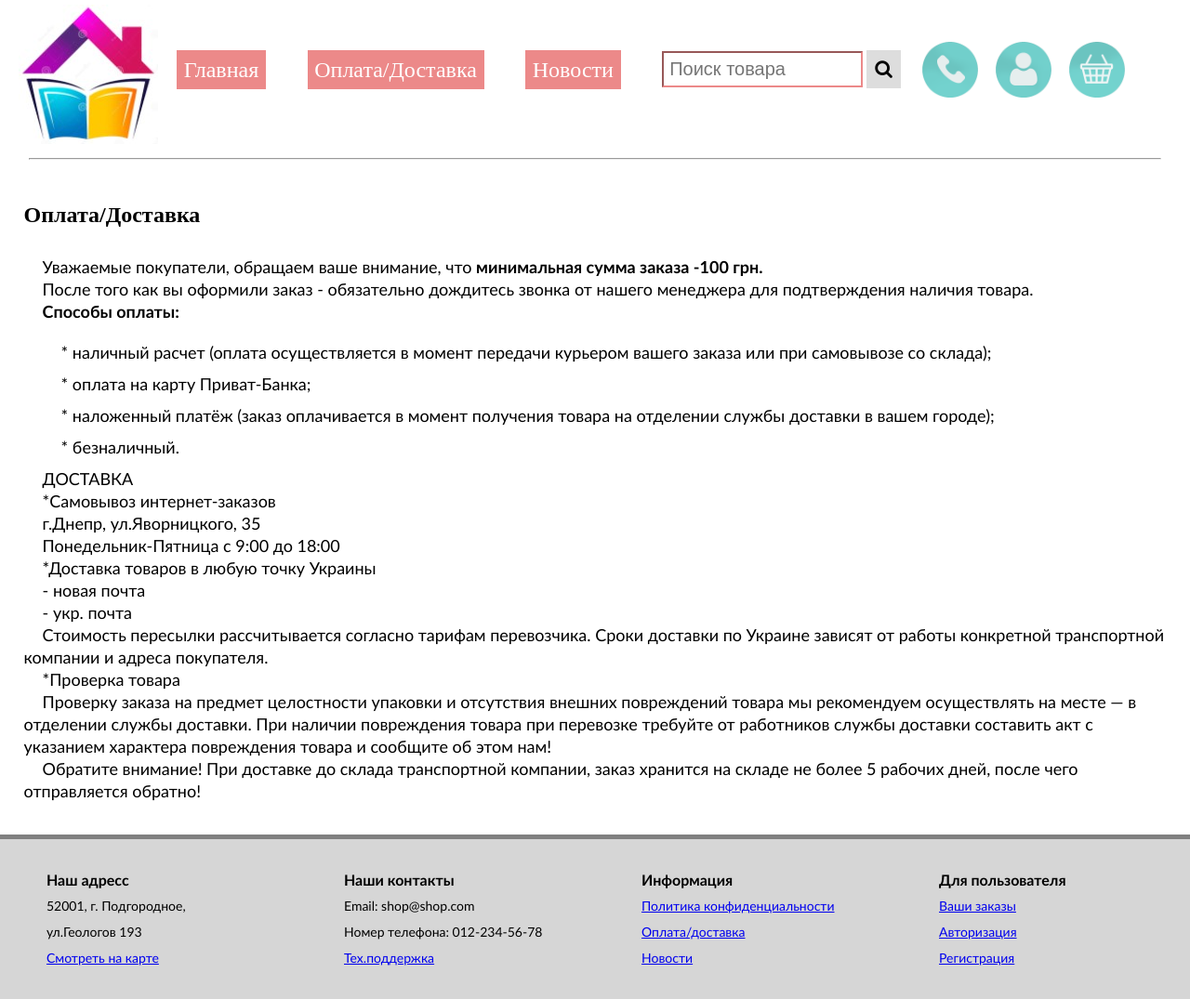
After one commit to Vlad-Magdysh/Online_store, a Flask app: page /delivery-info in a window 1280 px wide. The commit adds this page. Shown: the whole page at 93% size. Run offline with Flask 2, Linux system fonts and the light colour scheme.

Commit message:
Addapted teplates: main, delivery_info and news. Installed connections to db. Tested news template.

```diff
--- a/app.py
+++ b/app.py
@@ -1,11 +1,70 @@
-from flask import Flask
+from flask import Flask, render_template, g
 import sqlite3 as sq
+
+DATABASE = 'production.sqlite'
+DEBUG = True
+SECRET_KEY = b'\xa7\xf9\x85\xac \x85\xccL\xeb\xb8\xcd\xcb\xe7Ey\xeb\xc1\xa2~E'
+
 app = Flask(__name__)
+app.config.from_object(__name__)
+
+
+def dict_factory(cursor, row):
+    """
+    Format sqlite row to dictionary
+    :param cursor: cursor for the connection to sqlite database
+    :param row: sqlite row
+    :return: Dictionary representation of a row
+    """
+    items = {}
+    for idx, col in enumerate(cursor.description):
+        items[col[0]] = row[idx]
+    return items
+
+
+def get_db():
+    """
+    Return the connection if it exists in the application context,
+    else - connects to the database, writes to application context and then return connection
+    :return: Connection - SQLite database connection object
+    """
+    if not hasattr(g, 'sqlite_db'):
+        g.sqlite_db = sq.connect(app.config['DATABASE'])
+        g.sqlite_db.row_factory = dict_factory
+    return g.sqlite_db
+
+
+@app.teardown_appcontext
+def close_db(self):
+    """
+    When the application context dies - close the connection to the database if it exist.
+    (usually at the end of the request)
+    :return: None
+    """
+    if hasattr(g, 'sqlite_db'):
+        g.sqlite_db.close()
 
 
 @app.route('/')
-def hello_world():
-    return 'Hello World!'
+def main_app():
+    return render_template('main.html')
+
+
+@app.route('/delivery-info')
+def delivery_info():
+    return render_template('delivery_info.html')
+
+
+@app.route('/news')
+def news():
+    query = """
+    SELECT title, image, date, description
+    FROM news
+    """
+    db_cursor = get_db().cursor()
+    db_cursor.execute(query)
+    posts = db_cursor.fetchall()
+    return render_template('news.html', posts=posts)
 
 
 if __name__ == '__main__':
--- /dev/null
+++ b/static/css/base_styles.css
@@ -0,0 +1,216 @@
+
+*{
+	margin:0;
+	padding:0;
+}
+
+hr{
+	margin: 0 auto;
+	width:95%;
+	margin-bottom: 20px;
+}
+
+
+a:hover{
+	cursor:pointer;
+}
+
+/* Header */
+
+header{
+	width: 99%;
+	display: inline-flex;
+	justify-content: space-between;
+	align-items: center;
+	flex-wrap: nowrap;
+		min-height: 160px;
+}
+
+.top-nav{
+	width: 80%;
+	max-width: 850px;
+	margin-left: 20px;
+	display: inline-flex;
+	flex-wrap: wrap;
+	flex-direction: row;
+	justify-content: space-between;
+}
+
+.guide{
+	display: block;
+	margin-bottom: 10px;
+	margin-right: 5px;
+	max-height: 28px;
+	text-align:center;
+	font-size: 24px;
+	text-decoration: none;
+	background:#EC8989;
+	padding: 0.6vw;
+	color:white;
+	transition: all .3s ease-out;
+}
+
+.guide:hover{
+	background-color: IndianRed;
+}
+
+#logout{
+	display: none;
+	border: none;
+	margin-bottom: 10px;
+	margin-right: 5px;
+	max-height: 45px;
+	line-height: 48px;
+	text-align:center;
+	font-size: 24px;
+	text-decoration: none;
+	background:#18E6CFFF;
+	width: 90px;
+	color:white;
+	transition: all .3s ease-out;
+}
+
+#logout:hover{
+	background-color: #39C594FF;
+}
+
+.search{
+	display:block;
+	width: 280px;
+}
+
+.search input[type=text]{
+	width: 200px;
+  	padding: 6px;
+  	font-size: 20px;
+  	border-color: #EC8989;
+}
+
+.search button{
+	padding: 9px;
+  	margin-right: 16px;
+  	background: #ddd;
+  	font-size: 20px;
+  	border: none;
+  	cursor: pointer;
+}
+
+.search button:hover{
+	background: #ccc;
+}
+
+.school-shelf{
+	min-width: 150px;
+	margin-left: 20px;
+	display:block;
+	width: 150px;
+	height: 150px;
+	background-repeat: no-repeat;
+	background-size: cover;
+	background-position: center;
+	background-image:url(images/header/shop-icon150.jpg);
+}
+
+.users-icons{
+	display: inline-block;
+	width: 275px;
+	height: 80px;
+	margin-bottom: 20px;
+}
+
+.figure-icons{
+	height: 80px;
+	width: 275px;
+	margin: 0;
+}
+
+.figure-icons a{
+	display:inline-block;
+  	margin-top:15px;
+  	margin-right: 15px;
+  	transition: all 0.2s ease-out;
+}
+
+.figure-icons a:hover{
+	transform: rotate(15deg);
+}
+
+.figure-icons img{
+	float: right;
+	width: 60px;
+}
+
+/*Main*/
+.block-title{
+	font-family: "Font-Awesome", "Trebuchet MS", "Lucida Sans";
+	max-width: 360px;
+	padding: 10px 20px;
+	background-color: #90806A;
+	color: white;
+	margin: 0 auto;
+	text-align: center;
+	border-radius: 8px;
+	border-bottom: 5px solid grey;
+}
+
+/*Footer*/
+footer{
+	border-top: 5px solid grey;
+	width: 100%;
+	background-color: #D6D6D6FF;
+	text-align: center;
+	display: flex;
+	justify-content: space-around;
+	flex-wrap: wrap;
+	flex-direction: row;
+	font-size: 14px;
+	font-family: "Font-Awesome", "Trebuchet MS", "Lucida Sans";
+		list-style: none;
+	text-align: left;
+	line-height: 28px;
+}
+
+.footer-block{
+	width: 220px;
+	margin: 30px 10px;
+}
+
+.footer-category{
+	font-size: 16px;
+	font-weight: bold;
+}
+
+.footer-link{
+	display: list-item;
+}
+
+.footer-link:hover{
+	color:#1F62DFFF;
+}
+
+.footer-text{
+	display: list-item;
+}
+
+
+
+@media screen and (max-width: 700px){
+
+.school-shelf{
+	display: none;
+}
+
+.advantages{
+	justify-content: space-around;
+}
+
+}
+
+@media screen and (max-width: 600px){
+
+.link-icon img{
+	height: 50px;
+	width: 50px;
+}
+
+}
--- /dev/null
+++ b/static/css/delivery_styles.css
@@ -0,0 +1,29 @@
+
+.text-design{
+	font: 18px "Trebuchet MS", "Lucida Sans";
+	line-height: 24px;
+	text-indent: 20px;
+}
+
+.text-title{
+	font: 24px "Trebuchet MS", "Lucida Sans";
+	line-height: 50px;
+	font-weight: 800;
+	margin-top: 10px;
+}
+
+.delivery-container{
+	margin: 10px auto;
+	padding: 2%;
+}
+
+.delivery-list
+{
+	padding-top: 20px;
+	padding-left: 20px;
+}
+
+.delivery-list li{
+	list-style: none;
+	padding-bottom: 10px;
+}
--- /dev/null
+++ b/templates/base.html
@@ -0,0 +1,95 @@
+<!DOCTYPE html>
+<html lang="en">
+<head>
+	<title>Main_page</title>
+	<meta charset="UTF-8">
+	<meta name="main_page" content="School">
+    <meta name="viewport" content="width=device-width, initial-scale=1.0">
+	<link rel="stylesheet" href="https://cdnjs.cloudflare.com/ajax/libs/font-awesome/4.7.0/css/font-awesome.min.css">
+	<link rel="stylesheet" href="static/css/base_styles.css">
+    {% block styles %} {% endblock %}
+        <script type="text/javascript">
+            function user_background()
+            {
+                if (sessionStorage.getItem('logged_in'))
+                {
+                    document.getElementById('logout').style.display = 'block';
+                    document.body.style.background = '#F4C00A22';
+                }
+            }
+            function logout()
+            {
+                document.getElementById('logout').style.display = 'none';
+                document.body.style.background = 'white';
+                sessionStorage.removeItem('logged_in');
+            }
+            window.onload = user_background;
+        </script>
+     </head>
+
+<body scroll = "yes" onLoad="user_background()">
+
+    <header>
+        <div title = "Школьная полка" class = "school-shelf"><!--Not empty block--></div>
+        <nav class="top-nav">
+            <a href="/" class="guide">Главная</a>
+            <a href="/delivery-info" class="guide">Оплата/Доставка</a>
+            <a href="/news" class="guide">Новости</a>
+            <button type="button" id="logout" onclick="logout()">Выйти</button>
+			<form action="" class="search">
+				<input type="text" value autocomplete="off" placeholder="Поиск товара">
+				<button type="submit" value = "Поиск"><i class="fa fa-search"></i></button>
+		</form>
+		</nav>
+		<div class="users-icons">
+			<figure class = "figure-icons">
+                <a href="Contacts.html" class = "link-icon">
+                    <img src="static/css/images/header/phone-icon.png" alt="">
+                </a>
+				<a href="Registration_page.html" class = "link-icon">
+                    <img src="static/css/images/header/contact-icon.png" alt="">
+                </a>
+				<a href="Basket.html" class = "link-icon">
+                    <img src="static/css/images/header/basket-icon.png" alt="">
+                </a>
+			</figure>
+		</div>
+	</header>
+		<hr style = "margin-top:10px;">
+
+        {% block content %}{% endblock %}
+
+<footer>
+        <div class="footer-block our-adress">
+            <p class="footer-category">Наш адресс</p>
+            <span class="footer-text">52001, г. Подгородное, ул.Геологов 193</span>
+            <a href="Contacts.html" class="footer-link">Смотреть на карте</a>
+        </div>
+
+        <div class="footer-block our-contacts">
+            <p class="footer-category">Наши контакты</p>
+            <span class="footer-text">Email: shop@shop.com</span>
+            <span class="footer-text">Номер телефона: 012-234-56-78 </span>
+            <a href="Contacts.html" class="footer-link">Тех.поддержка</a>
+        </div>
+
+        <div class="footer-block our-information">
+            <p class="footer-category">Информация</p>
+            <a href="Privacy_Policy.html" class="footer-link">Политика конфиденциальности</a>
+            <a href="Delivery_Page.html" class="footer-link">Оплата/доставка</a>
+            <a href="News.html" class="footer-link">Новости</a>
+        </div>
+
+        <div class="footer-block our-user-profile">
+            <p class="footer-category">Для пользователя</p>
+            <a href="Basket.html" class="footer-link">Ваши заказы</a>
+            <a href="Registration_page.html" class="footer-link">Авторизация</a>
+            <a href="Registration_page.html" class="footer-link">Регистрация</a>
+        </div>
+    </footer>
+
+
+
+
+</body>
+</html>
--- /dev/null
+++ b/templates/delivery_info.html
@@ -0,0 +1,45 @@
+{% extends "base.html" %}
+
+{% block styles %}
+
+<link rel="stylesheet" href="static/css/delivery_styles.css">
+
+ {% endblock %}
+
+{% block content %}
+		<main>
+			<article class="delivery-container">
+			<p><h1 style="margin-bottom: 30px;" class = "corp_name">Оплата/Доставка</h1></p>
+<p class = "text-design">Уважаемые покупатели, обращаем ваше внимание, что <b>минимальная сумма заказа -100 грн.</b></p>
+
+<p class = "text-design">После того как вы оформили заказ - обязательно дождитесь звонка от нашего менеджера для подтверждения наличия товара.</p>
+<p class = "text-design"><b>Способы оплаты:</b></p>
+<ul class="delivery-list">
+
+<li><p class = "text-design">* наличный расчет (оплата осуществляется в момент передачи курьером вашего заказа или при самовывозе со склада);</p></li>
+
+<li><p class = "text-design">* оплата на карту Приват-Банка;</p></li>
+
+<li><p class = "text-design">* наложенный платёж (заказ оплачивается в момент получения товара на отделении службы доставки в вашем городе);</p></li>
+
+<li><p class = "text-design">* безналичный.</p></li>
+</ul>
+<p class = "text-design">ДОСТАВКА</p>
+<p class = "text-design">*Самовывоз интернет-заказов</p>
+
+      <p class = "text-design">г.Днепр, ул.Яворницкого, 35</p>
+      <p class = "text-design">Понедельник-Пятница с 9:00 до 18:00</p>
+
+<p class = "text-design">*Доставка товаров в любую точку Украины</p>
+     <p class = "text-design">- новая почта</p>
+     <p class = "text-design">- укр. почта</p>
+<p class = "text-design">Стоимость пересылки рассчитывается согласно тарифам перевозчика. Сроки доставки по Украине зависят от работы конкретной транспортной компании и адреса покупателя.</p>
+
+<p class = "text-design">*Проверка товара</p>
+
+<p class = "text-design">Проверку заказа на предмет целостности упаковки и отсутствия внешних повреждений товара мы рекомендуем осуществлять на месте — в отделении службы доставки. При наличии повреждения товара при перевозке требуйте от работников службы доставки составить акт с указанием характера повреждения товара и сообщите об этом нам!</p>
+
+<p class = "text-design">Обратите внимание! При доставке до склада транспортной компании, заказ хранится на складе не более 5 рабочих дней, после чего отправляется обратно!</p>
+</article>
+	</main>
+{% endblock %}
```
Also changed, not shown: scheme.sql (+8 -0 lines), static/css/main_page_styles.css (added, +117 -0 lines), static/css/news_styles.css (added, +45 -0 lines), templates/main.html (renamed from templates/Main_Page.html, +20 -85 lines), templates/news.html (added, +24 -0 lines), static/css/images/header/basket-icon.png (added), static/css/images/header/contact-icon.png (added), static/css/images/header/phone-icon.png (added), static/css/images/header/shop-icon150.jpg (added), static/css/images/main_images/Books.jpg (added), static/css/images/main_images/Creative.jpg (added), static/css/images/main_images/Schoolbag.jpg (added), static/css/images/main_images/Stationery.jpg (added), static/css/images/main_images/Toys.jpg (added).
